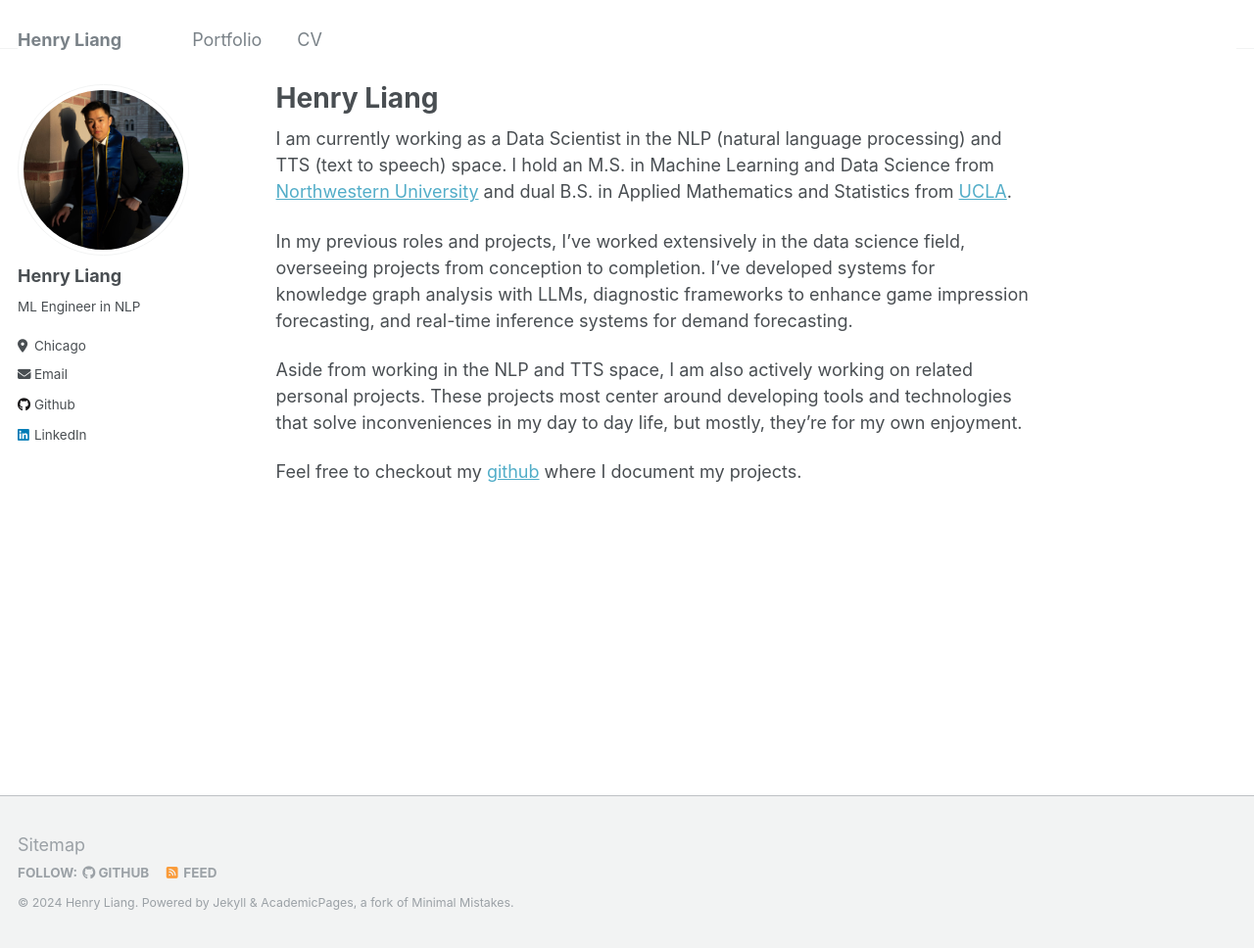
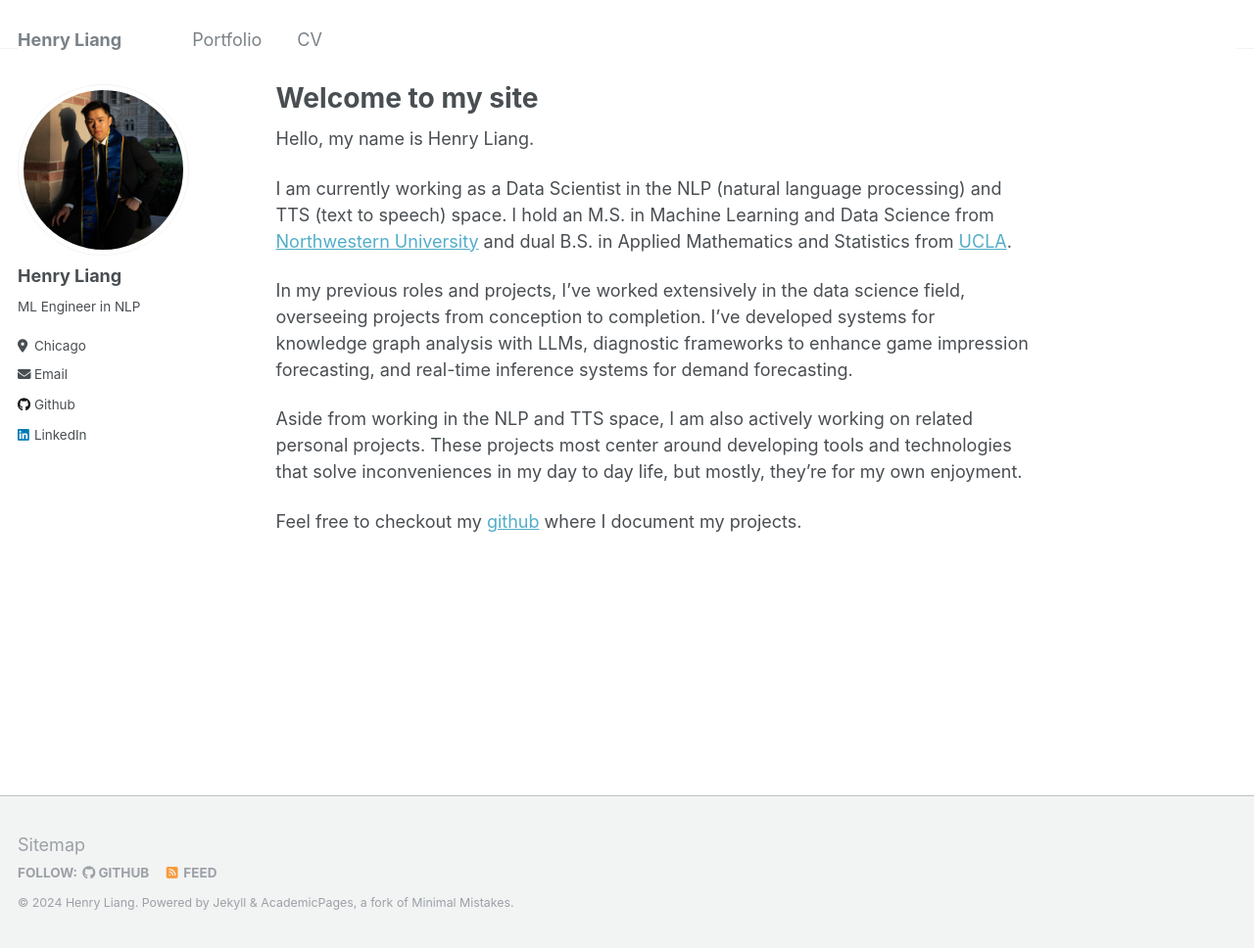
Before and after one commit to HenryLiang-123/HenryLiang-123.github.io, a Jekyll site: the page built from _pages/about.md, in a window 1280 px wide and 968 px high. Shown: the whole window at 98% size. Built offline with Jekyll 4.4.1, drawn with Linux system fonts in a browser that asks for light colours.

Commit message:
Update site titles

```diff
--- a/_pages/about.md
+++ b/_pages/about.md
@@ -1,11 +1,13 @@
 ---
 permalink: /
-title: "Henry Liang"
+title: "Welcome to my site"
 author_profile: true
 redirect_from:
   - /about/
   - /about.html
 ---
+
+Hello, my name is Henry Liang.
 
 I am currently working as a Data Scientist in the NLP (natural language processing) and TTS (text to speech) space. I hold an M.S. in Machine Learning and Data Science from [Northwestern University](https://www.mccormick.northwestern.edu/machine-learning-data-science/) and dual B.S. in Applied Mathematics and Statistics from [UCLA](https://ww3.math.ucla.edu/).
 
```
